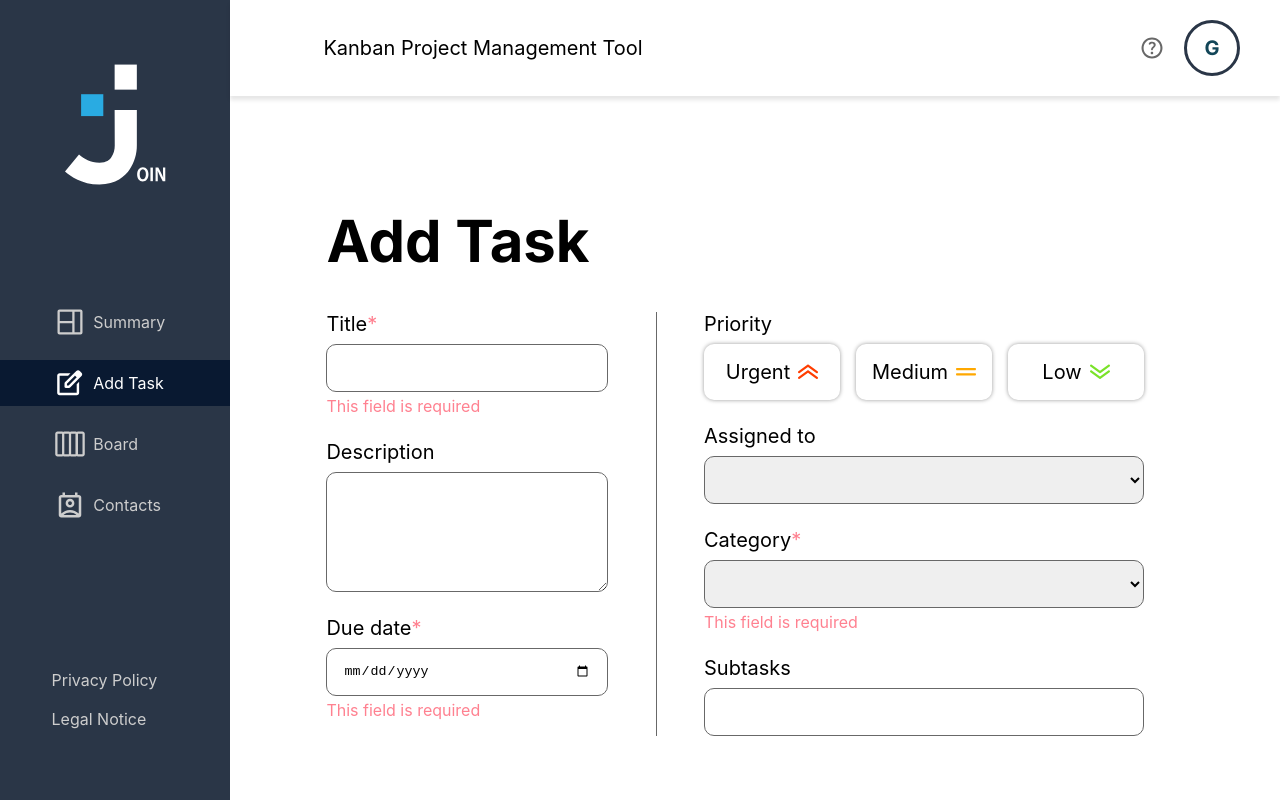
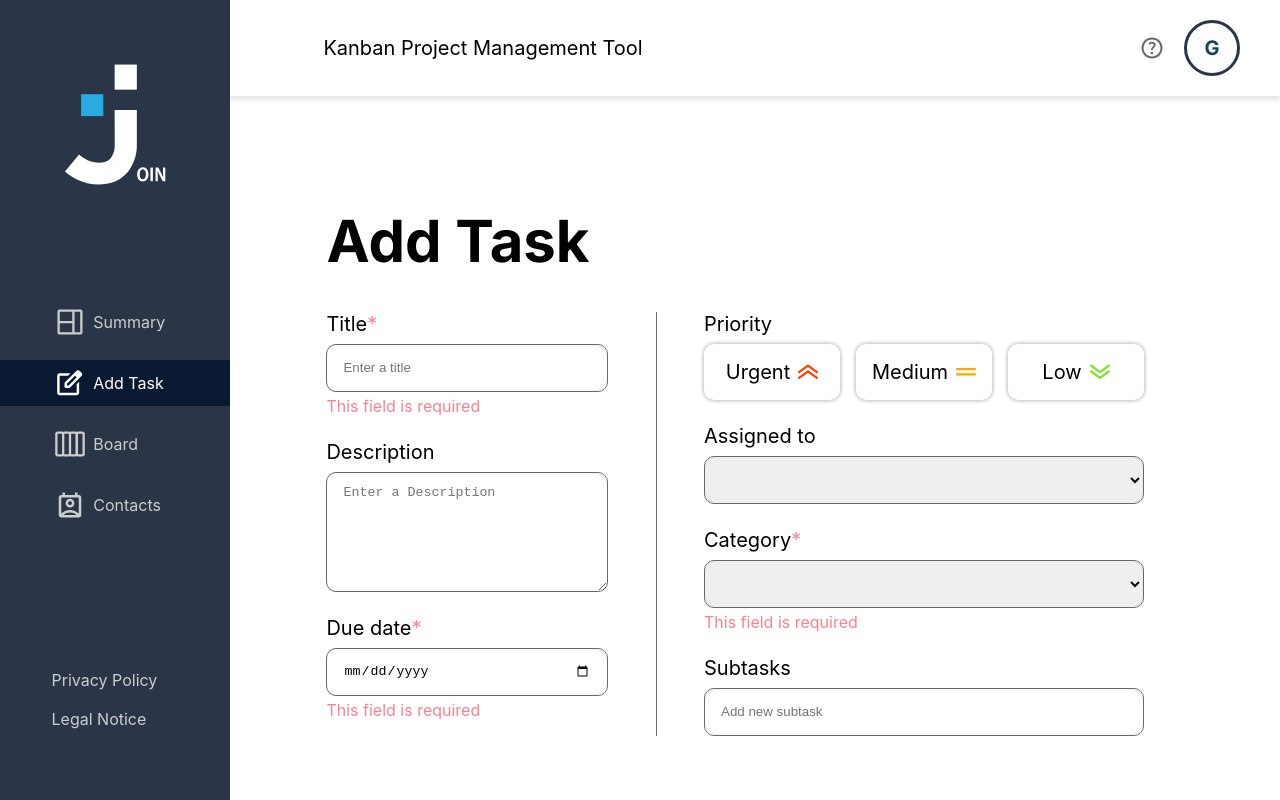
Before and after one commit to AnastasiaRoberz/join, an Angular app: page /add-task in a window 1280 px wide. Built offline with nearby package versions, Linux system fonts and the light colour scheme; a web font is replaced by a local one.

Commit message:
add: placeholder for inputs

```diff
--- a/src/app/features/main/add-task/add-task.html
+++ b/src/app/features/main/add-task/add-task.html
@@ -5,13 +5,13 @@
       <div class="taskWrap__inputBox">
         <label>Title<span class="required">*</span></label>
         <div class="taskWrap__withHint">
-          <input type="text" />
+          <input type="text" placeholder="Enter a title" />
           <span class="hint-msg">This field is required</span>
         </div>
       </div>
       <div class="taskWrap__inputBox">
         <label>Description</label>
-        <textarea name="" id=""></textarea>
+        <textarea name="" id="" placeholder="Enter a Description"></textarea>
       </div>
       <div class="taskWrap__inputBox">
         <label>Due date<span class="required">*</span></label>
@@ -43,7 +43,7 @@
       </div>
       <div class="taskWrap__inputBox">
         <label for="">Subtasks</label>
-        <input type="text" />
+        <input type="text" placeholder="Add new subtask" />
       </div>
     </div>
   </div>
```
